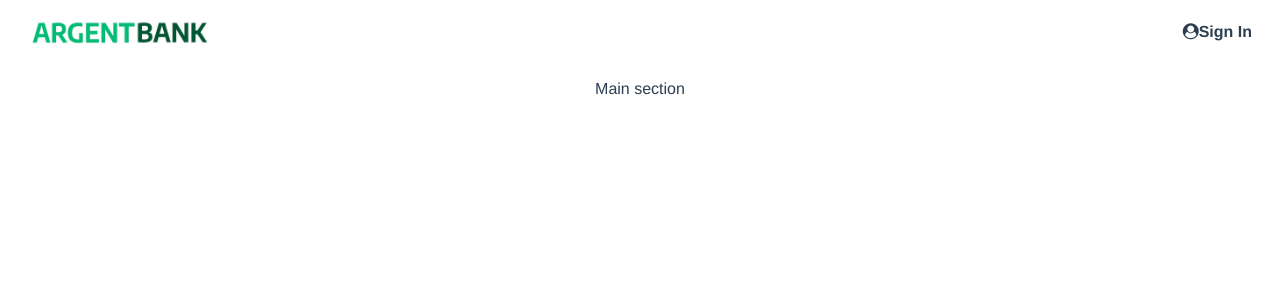
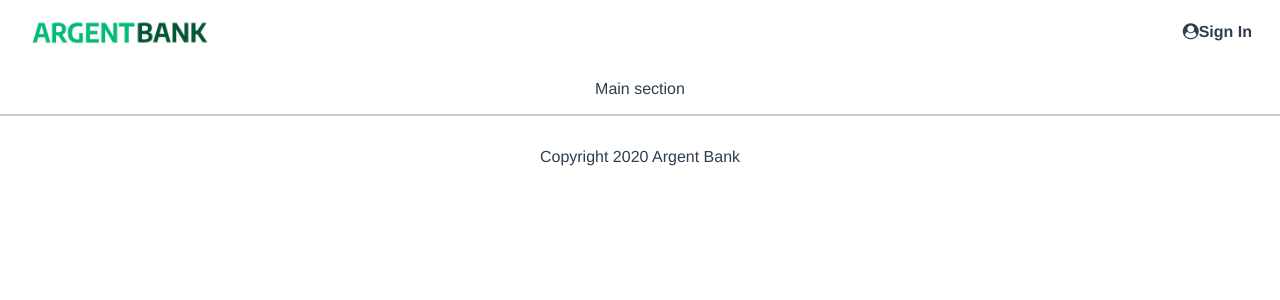
Before and after one commit to Allandrow/CyrilTiger_13_01122021, a React (Vite) app: page / in a window 1280 px wide. Shown: the top 300 px of the page. Built offline with nearby package versions, Linux system fonts and the light colour scheme.

Commit message:
added footer

```diff
--- /dev/null
+++ b/src/components/footer/Footer.tsx
@@ -0,0 +1,7 @@
+export const Footer = () => {
+  return (
+    <footer className="footer">
+      <p className="footer-text">Copyright 2020 Argent Bank</p>
+    </footer>
+  )
+}
--- a/src/layout/MainLayout.tsx
+++ b/src/layout/MainLayout.tsx
@@ -1,4 +1,5 @@
 import { ReactNode } from 'react'
+import { Footer } from '../components/footer/Footer'
 import { Navigation } from '../components/navigation/Navigation'
 
 interface MainLayoutProps {
@@ -10,6 +11,7 @@ export const MainLayout = ({ children }: MainLayoutProps) => {
     <>
       <Navigation />
       <main>{children}</main>
+      <Footer />
     </>
   )
 }
```
